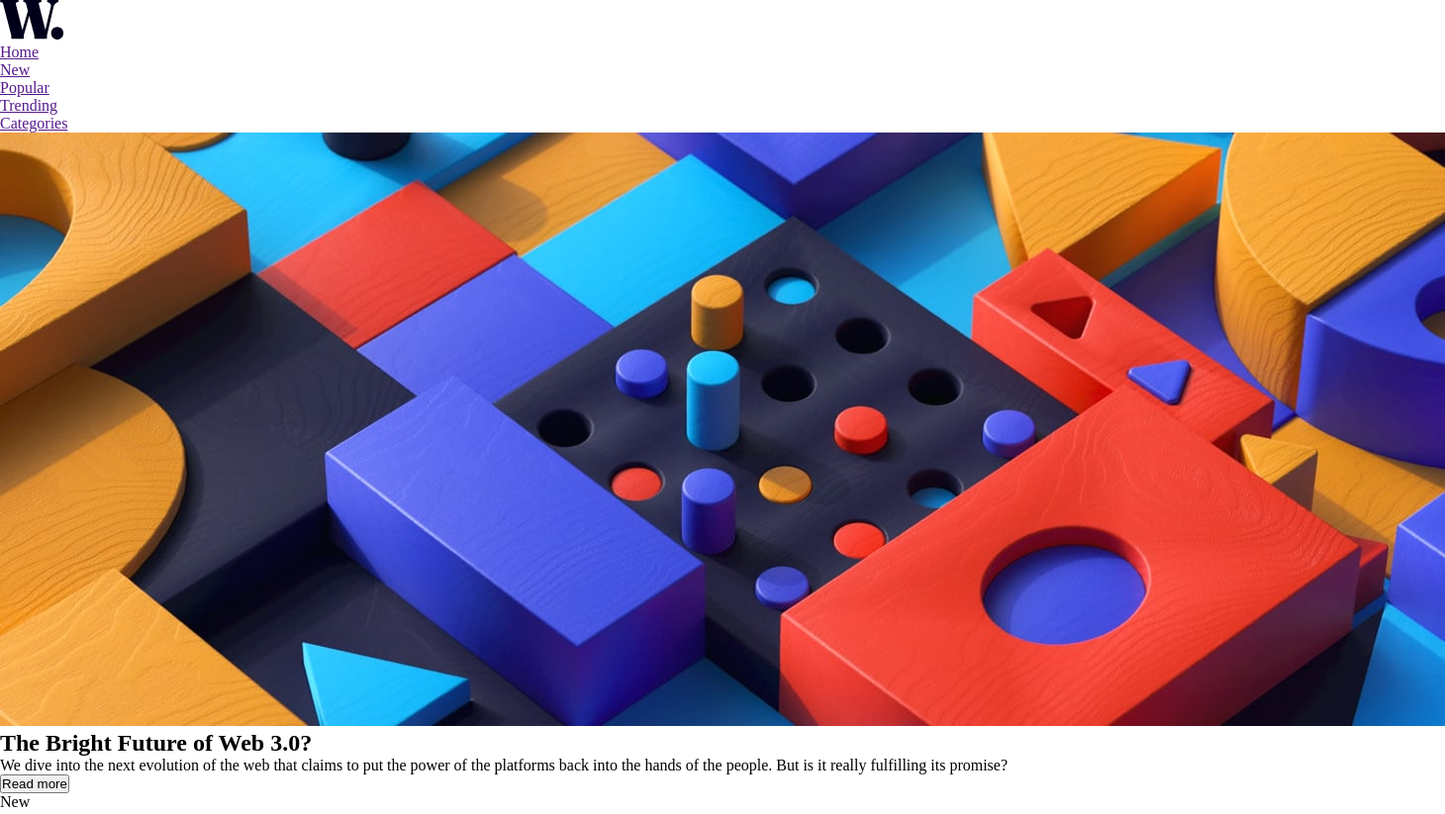
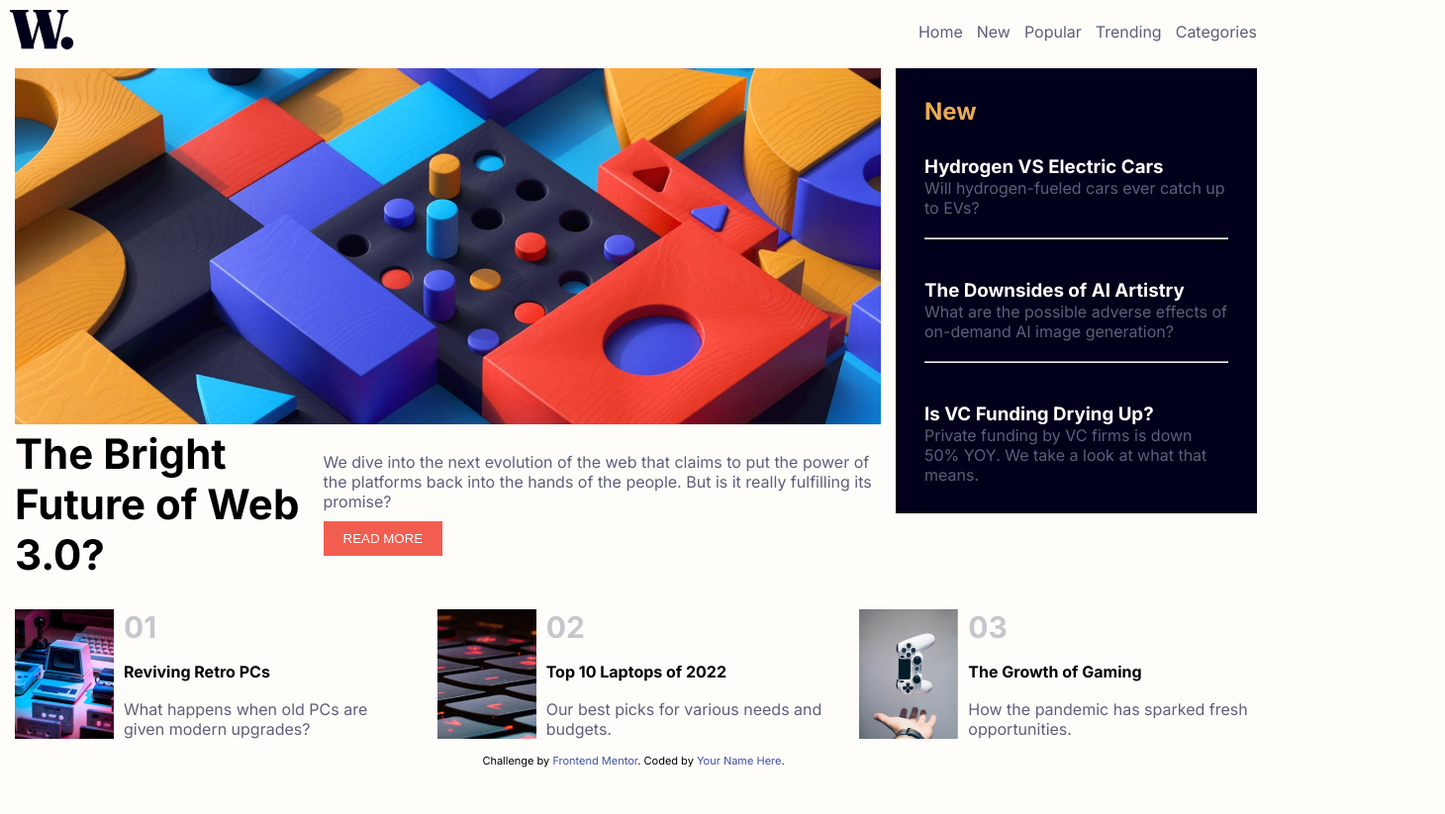
Before and after one commit to dgo-gco/frontend-homepage, a plain HTML site: page index.html in a window 1280 px wide. Shown: the top 823 px of the page at 99% size, 1460 px wide, since content can reach past the window. After the commit the page ends 800 px from the top, so only its background shows below. Drawn offline with Linux system fonts and the light colour scheme.

Commit message:
minor changes

```diff
--- a/index.html
+++ b/index.html
@@ -31,35 +31,40 @@
   </header>
 
   <main>
-    <section>
+    <section id="principal-sec">
       <div class="principal-news">
         <div class="news-img">
-          <img src="/assets/images/image-web-3-desktop.jpg" alt="">
+          <img src="/assets/images/image-web-3-desktop.jpg" alt="" class="img-web3">
+          <img src="/assets/images/image-web-3-mobile.jpg" alt="" class="img-web3 mobile">
         </div>
         <div class="news-text">
-          <h1>The Bright Future of Web 3.0?</h1>
-
-         <p class="news-description">We dive into the next evolution of the web that claims to put the power of the platforms back into the hands of the people.
-          But is it really fulfilling its promise?</p>
-
-          <button>Read more</button>
+          <div class="news-txt">
+           <h1 class="principal-txt">The Bright Future of Web 3.0?</h1>
+          </div>
+          <div class="news-p-button">
+            <p class="news-description">We dive into the next evolution of the web that claims to put the power of the platforms back into the hands of the people.
+              But is it really fulfilling its promise?</p>
+           <button class="read-btn">Read more</button>
+          </div>
         </div>
       </div>
       <aside>
         <div class="aside-news">
           <div class="title">
-            New
+            <h2>New</h2>
           </div>
           <div class="recent-news one">
-            <h3>Hydrogen VS Electric Cars</h3>
+            <a href="#" class="breaking"><h3>Hydrogen VS Electric Cars</h3></a>
             <p class="news-description">Will hydrogen-fueled cars ever catch up to EVs?</p>
+            <hr class="line">
           </div>
           <div class="recent-news two">
-            <h3> The Downsides of AI Artistry</h3>
+            <a href="#" class="breaking"><h3> The Downsides of AI Artistry</h3></a>
             <p class="news-description">What are the possible adverse effects of on-demand AI image generation?</p>
+            <hr class="line">
           </div>
           <div class="recent-news three">
-            <h3>Is VC Funding Drying Up?</h3>
+            <a href="#" class="breaking"><h3>Is VC Funding Drying Up?</h3></a>
             <p class="news-description">Private funding by VC firms is down 50% YOY. We take a look at what that means.</p>
           </div>
         </div>
@@ -69,33 +74,33 @@
 
   <section>
     <div class="articles">
-      <div class="article-one">
+      <div class="article one">
        <div class="article-img retro">
-         <img src="/assets/images/image-retro-pcs.jpg" alt="">
+         <img src="/assets/images/image-retro-pcs.jpg" alt="" class="art-img">
        </div>
        <div class="article-txt">
          <h3>01</h3>
-         <h4>Reviving Retro PCs</h4>
+         <a href="#" class="article-link"><h4>Reviving Retro PCs</h4></a>
          <p class="news-description">What happens when old PCs are given modern upgrades?</p>
        </div>
       </div>
-      <div class="article-two">
+      <div class="article two">
         <div class="article-img pcs">
-          <img src="/assets/images/image-top-laptops.jpg" alt="">
+          <img src="/assets/images/image-top-laptops.jpg" alt="" class="art-img">
         </div>
         <div class="article-txt">
           <h3>02</h3>
-          <h4>Top 10 Laptops of 2022</h4>
+          <a href="#" class="article-link"><h4>Top 10 Laptops of 2022</h4></a>
           <p class="news-description">Our best picks for various needs and budgets.</p>
         </div>
        </div>
-       <div class="article-three">
+       <div class="article three">
         <div class="article-img gaming">
-          <img src="/assets/images/image-gaming-growth.jpg" alt="">
+          <img src="/assets/images/image-gaming-growth.jpg" alt="" class="art-img">
         </div>
         <div class="article-txt">
           <h3>03</h3>
-          <h4>The Growth of Gaming</h4>
+          <a href="#" class="article-link"><h4>The Growth of Gaming</h4></a>
           <p class="news-description">How the pandemic has sparked fresh opportunities.</p>
         </div>
        </div>
--- a/style.css
+++ b/style.css
@@ -4,7 +4,159 @@
     box-sizing: border-box;
 }
 
+body {
+    font-family: 'Inter', sans-serif;
+    background-color: hsl(36, 100%, 99%);
+}
 
+.header-bar {
+    display: flex;
+    justify-content: space-between;
+    margin: 10px;
+    align-items: center;
+}
+
+.nav-bar > ul {
+    list-style: none;
+    display: flex;
+    gap: 14px;
+}
+
+a {
+    text-decoration: none;
+    color: hsl(236, 13%, 42%);
+}
+
+a:hover {
+    cursor: pointer;
+    color: hsl(5, 85%, 63%);
+}
+
+.news-description {
+    color: hsl(236, 13%, 42%);
+}
+
+#principal-sec {
+    display: grid;
+    grid-template-columns: 70% 30%;
+    grid-gap: 15px;
+    margin: 15px;
+}
+
+.img-web3 {
+    max-width: 100%;
+}
+
+.mobile {
+    display: none;
+}
+
+.news-text {
+    display: flex;
+    align-items: center;
+}
+
+.news-txt {
+    flex-basis: 70%;
+}
+
+.news-p-button {
+    margin-left: 20px;
+}
+
+.principal-txt {
+    font-size: 42px;
+}
+
+.read-btn {
+    background-color: hsl(5, 85%, 63%);
+    border: none;
+    color: white;
+    padding: 10px 20px;
+    text-transform: uppercase;
+    margin-top: 10px;
+}
+
+.read-btn:hover {
+    cursor: pointer;
+    background-color: hsl(240, 100%, 5%);
+}
+
+.aside-news {
+    background-color: hsl(240, 100%, 5%);
+    display: flex;
+    flex-direction: column;
+    padding: 14px;
+    margin-right: 10px;
+    grid-row: 1 / 2;
+}
+
+.line {
+    color: hsl(236, 13%, 42%);
+    margin-top: 20px;
+    margin-bottom: 10px;
+}
+
+.one,
+.two,
+.three,
+.title {
+    margin: 15px;
+}
+
+h2 {
+    color: hsl(35, 77%, 62%);
+}
+
+.one > h3,
+.two > h3,
+.three > h3 {
+    color: white;
+}
+
+.articles {
+    display: grid;
+    grid-template-columns: repeat(3, 1fr);
+}
+
+.article {
+    display: flex;
+}
+
+.art-img {
+    width: 100px;
+    height: 100%;
+}
+
+.article-txt {
+    display: flex;
+    flex-direction: column;
+    justify-content: space-between;
+    margin-left: 10px;
+}
+
+.article-txt > h3 {
+    font-size: 30px;
+    color: hsl(233, 8%, 79%);
+}
+
+.breaking {
+    color: white;
+}
+
+.breaking:hover {
+    cursor: pointer;
+    color: hsl(35, 77%, 62%);
+}
+
+.article-link {
+    color: black;
+}
+
+.article-link:hover {
+    cursor: pointer;
+    color: hsl(5, 85%, 63%);
+}
 
 .attribution {
     font-size: 11px; text-align: center;
@@ -13,3 +165,65 @@
 .attribution a {
     color: hsl(228, 45%, 44%);
 }
+
+@media only screen and (max-width: 501px) {
+
+    .nav-bar {
+        display: none;
+    }
+
+    .principal-txt {
+        font-size: 52px;
+    }
+
+    #principal-sec {
+        display: grid;
+        grid-template-columns: 1fr;
+        grid-template-rows: repeat(40%, 60%);
+        grid-gap: 20px;
+        margin: 20px;
+    }
+
+    .principal-news {
+        margin-bottom: 30px;
+    }
+
+    .img-web3 {
+        display: none;
+    }
+
+    .mobile {
+        display: block;
+        margin-bottom: 15px;
+    }
+
+    .news-text {
+        display: flex;
+        flex-direction: column;
+        gap: 10px;
+    }
+
+    .news-p-button {
+        margin-left: 0px;
+    }
+
+    .read-btn {
+        padding: 15px 30px;
+        letter-spacing: 3px;
+        font-weight: bold;
+        margin-top: 15px;
+    }
+
+    .aside-news {
+        margin-right: 0px;
+    }
+
+    .articles {
+        display: grid;
+        grid-template-columns: 1fr;
+    }
+
+    .article {
+        display: flex;
+    }
+}
```
